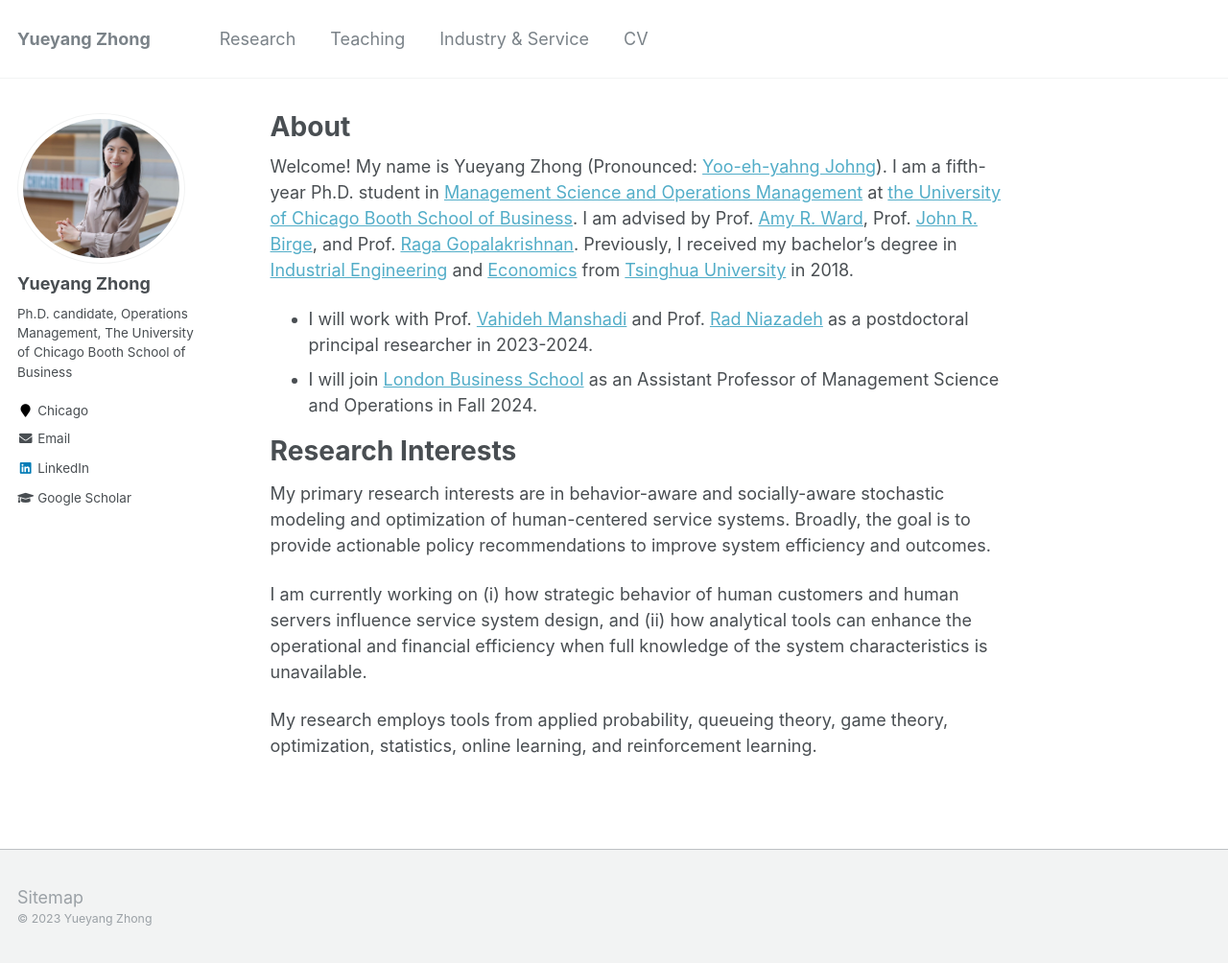
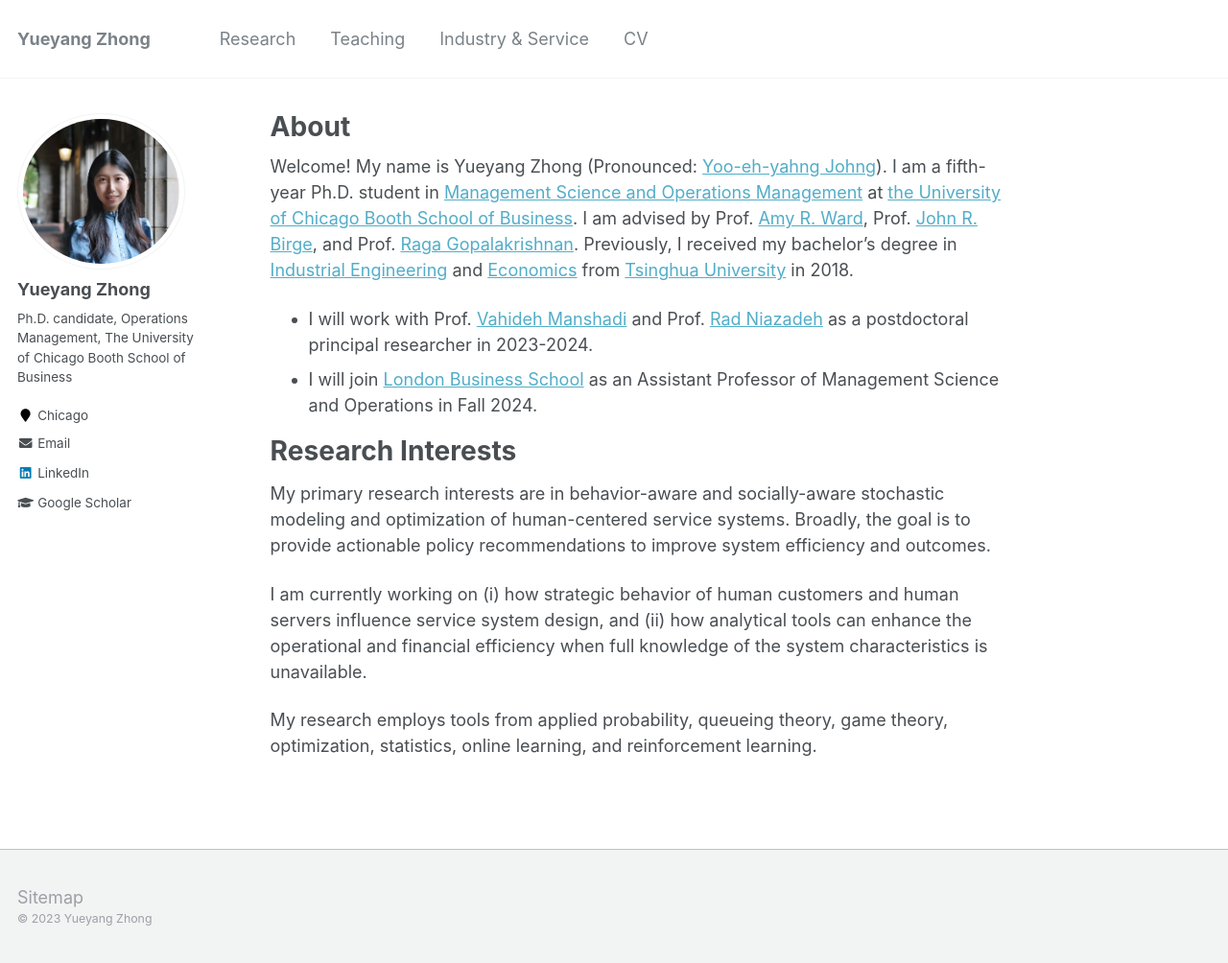
Before and after one commit to alicemengqi/site, a Jekyll site: the page built from _pages/about.md, in a window 1280 px wide and 1004 px high. Shown: the whole window at 96% size. Built offline with Jekyll 4.4.1, drawn with Linux system fonts in a browser that asks for light colours.

Commit message:
Update _config.yml

```diff
--- a/_config.yml
+++ b/_config.yml
@@ -81,7 +81,7 @@ analytics:
 # Site Author
 author:
   name             : "Yueyang Zhong"
-  avatar           : "Headshot2023.jpg"
+  avatar           : "Yueyang-2023Oct.JPG"
   bio              : "Ph.D. candidate, Operations Management, The University of Chicago Booth School of Business"
   location         : "Chicago"
   employer         :
```
